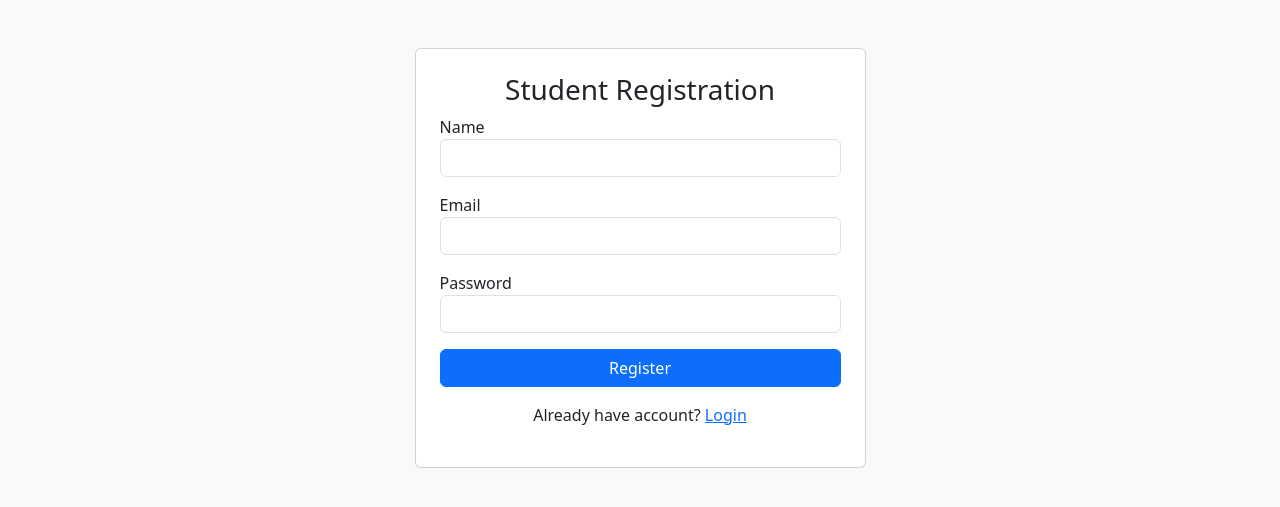
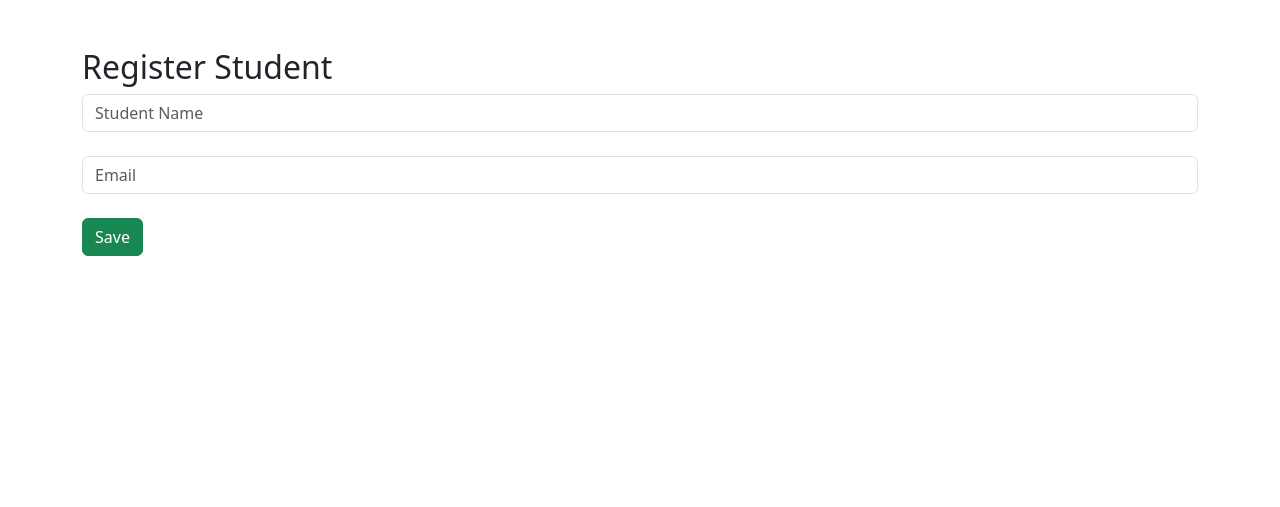
Before and after one commit to Nirmala5071/attendance-system, a Flask app: page /register in a window 1280 px wide. Shown: the top 507 px of the page. Run offline with Flask 3, Linux system fonts and the light colour scheme.

Commit message:
Update register.html

```diff
--- a/templates/register.html
+++ b/templates/register.html
@@ -1,55 +1,43 @@
 <!DOCTYPE html>
 <html>
+
 <head>
-    <title>Register</title>
+<title>Register</title>
 
-    <link href="https://cdn.jsdelivr.net/npm/bootstrap@5.3.3/dist/css/bootstrap.min.css" rel="stylesheet">
+<link href="https://cdn.jsdelivr.net/npm/bootstrap@5.3.3/dist/css/bootstrap.min.css" rel="stylesheet">
+
 </head>
 
-<body class="bg-light">
+<body>
 
 <div class="container mt-5">
 
-    <div class="row justify-content-center">
+<h2>Register Student</h2>
 
-        <div class="col-md-5">
+<form method="POST">
 
-            <div class="card p-4">
+<input
+class="form-control"
+name="name"
+placeholder="Student Name">
 
-                <h3 class="text-center">Student Registration</h3>
+<br>
 
-                <form method="POST">
+<input
+class="form-control"
+name="email"
+placeholder="Email">
 
-                    <div class="mb-3">
-                        <label>Name</label>
-                        <input type="text" name="name" class="form-control" required>
-                    </div>
+<br>
 
-                    <div class="mb-3">
-                        <label>Email</label>
-                        <input type="email" name="email" class="form-control" required>
-                    </div>
+<button class="btn btn-success">
+Save
+</button>
 
-                    <div class="mb-3">
-                        <label>Password</label>
-                        <input type="password" name="password" class="form-control" required>
-                    </div>
-
-                    <button class="btn btn-primary w-100">Register</button>
-
-                </form>
-
-                <p class="text-center mt-3">
-                    Already have account? <a href="/login">Login</a>
-                </p>
-
-            </div>
-
-        </div>
-
-    </div>
+</form>
 
 </div>
 
 </body>
+
 </html>
```
